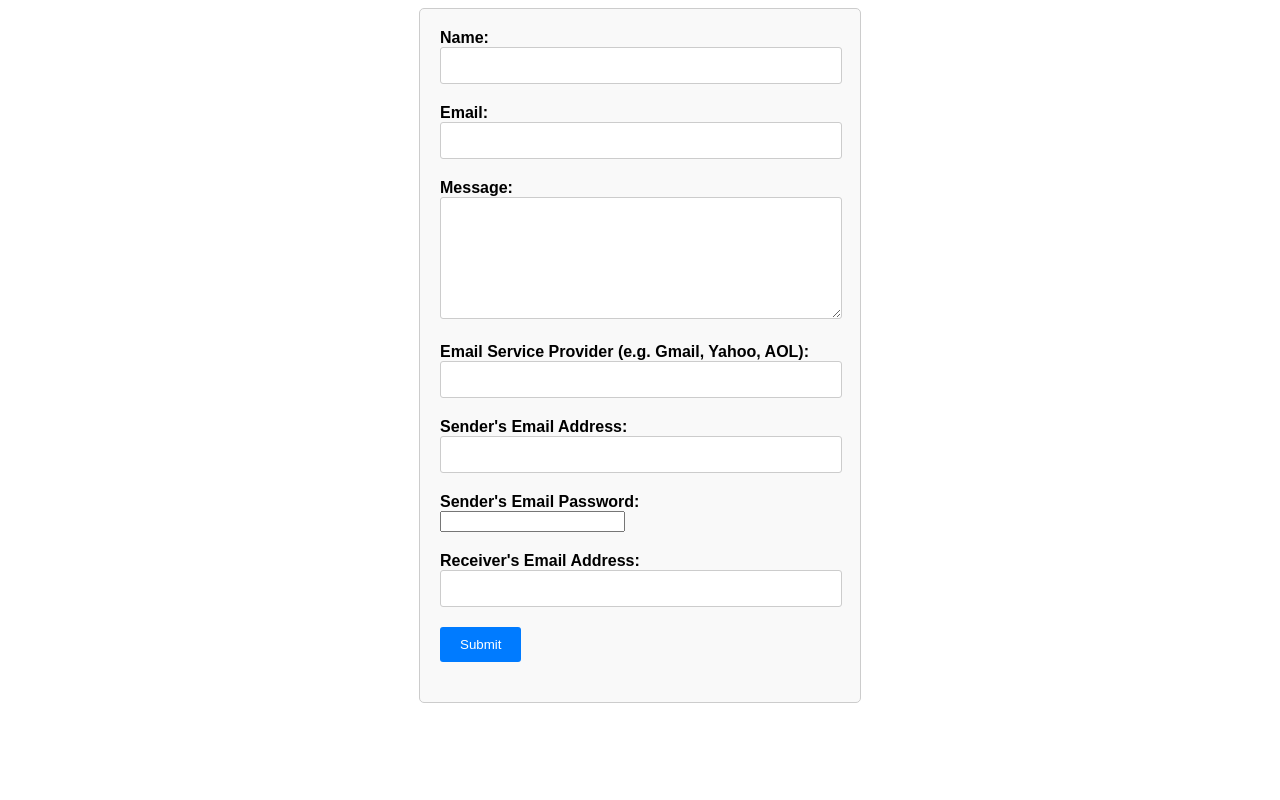
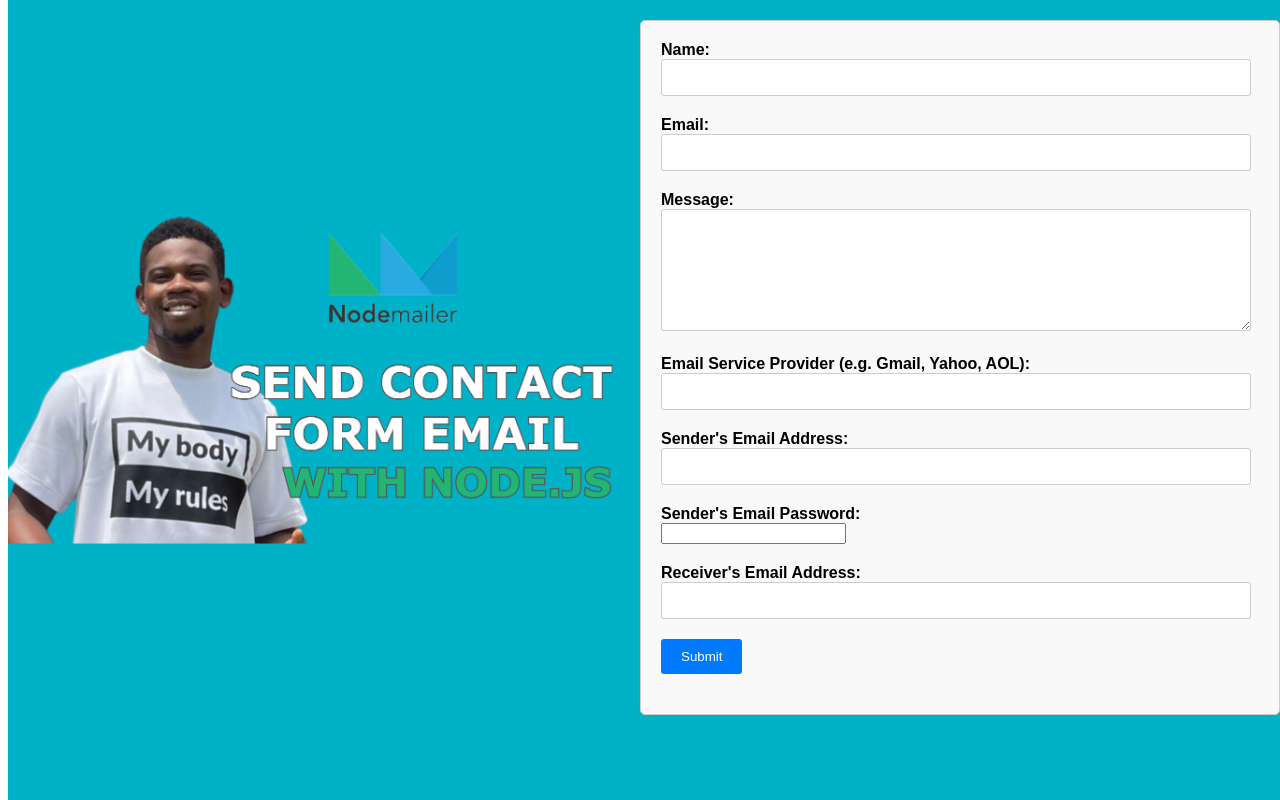
Before and after one commit to DimTony/Formailer, a website: page index.html in a window 1280 px wide. Drawn offline with Linux system fonts and the light colour scheme.

Commit message:
Initial commit

```diff
--- a/index.html
+++ b/index.html
@@ -1,13 +1,57 @@
 <!DOCTYPE html>
 <html>
 <head>
+  <meta charset="UTF-8">
+  <meta http-equiv="X-UA-Compatible" content="IE=edge">
+  <meta name="viewport" content="width=device-width, initial-scale=1.0">
+  <title> Formailer | Anthony Dimojiaku | Contact Form Email Sender</title>
   <style>
     body {
       font-family: Arial, sans-serif;
     }
 
+    .split{
+      height: 100%;
+      width: 50%;
+      position: fixed;
+      z-index: 1;
+      top: 0;
+      overflow-x: hidden;
+      padding-top: 20px;
+
+    }
+
+    .first{
+      background-color: #00B2C8;
+      background-repeat: no-repeat;
+      background-size: cover;
+    }
+
+    .inner-left{
+      position: absolute;
+      top:25vh;
+      width: 95%;
+      height: 45%;
+    }
+
+    .left {
+      position: absolute;
+      width: 100%;
+      height: 100%;
+      background-color: transparent;
+      background-image: url(./IMG/pi.png);
+      background-repeat: no-repeat;
+      background-size: contain;
+
+    }
+
+    .right {
+      right: 0;
+      background-color: #00B2C8;
+    }
+
     .container {
-      max-width: 400px;
+      max-width: 600px;
       margin: 0 auto;
       padding: 20px;
       border: 1px solid #ccc;
@@ -57,6 +101,12 @@
   </style>
 </head>
 <body>
+  <div class="split first">
+    <div class="inner-left">
+      <div class="left"></div>
+    </div>
+  </div>
+  <div class="split right">
     <div class="container">
       <form action="https://formailer.onrender.com/send-email" method="post">
         <div class="form-group">
@@ -97,5 +147,7 @@
         </div>
       </form>
     </div>
+  </div>
+
 </body>
 </html>
```
Also changed, not shown: IMG/P.png (added), IMG/PI.png (added), IMG/bgd.jpg (added), IMG/nm.png (added), IMG/pic.png (added), IMG/tmp.jpg (added). Lines whose indentation alone changed are shown as unchanged.
